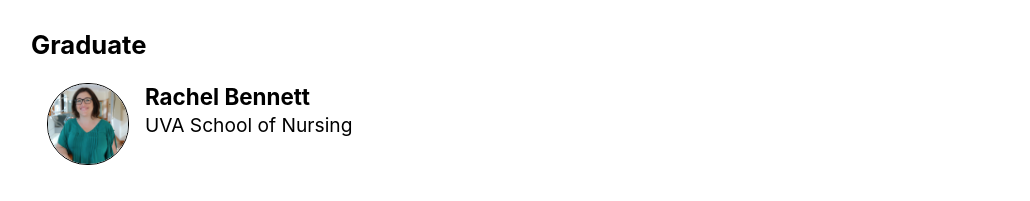
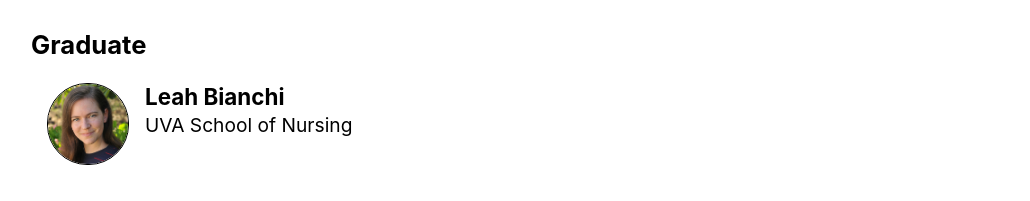
Before and after one commit to besi-c/besi-c.github.io, an Eleventy site: page pages/about_us.liquid in a window 1280 px wide. Shown: the part 2978-3179 px from the top of the page, without its empty margins (97-1127 px from the left). Built offline with nearby package versions, Linux system fonts and the light colour scheme; Eleventy itself is replaced by a stand-in of ours; files that its build step writes are made by us from their sources; files whose address does not match are found by name; a web font is replaced by a local one.

Commit message:
photo update

```diff
--- a/pages/about_us.liquid
+++ b/pages/about_us.liquid
@@ -180,11 +180,6 @@ title: About Us
       {% endcomment %}
 
       <h4>Graduate</h4>
-      <div class="person">
-        <img src="/images/people/rachel_bennett.jpg" />
-        <h5>Rachel Bennett</h5>
-        <p>UVA School of Nursing</p>
-      </div>
 
       <div class="person">
         <img src="/images/people/leah_bianchi.jpg" />
```
Also changed, not shown: docs/about_us/index.html (+1 -6 lines), docs/images/people/natalie_crimp.JPG.
